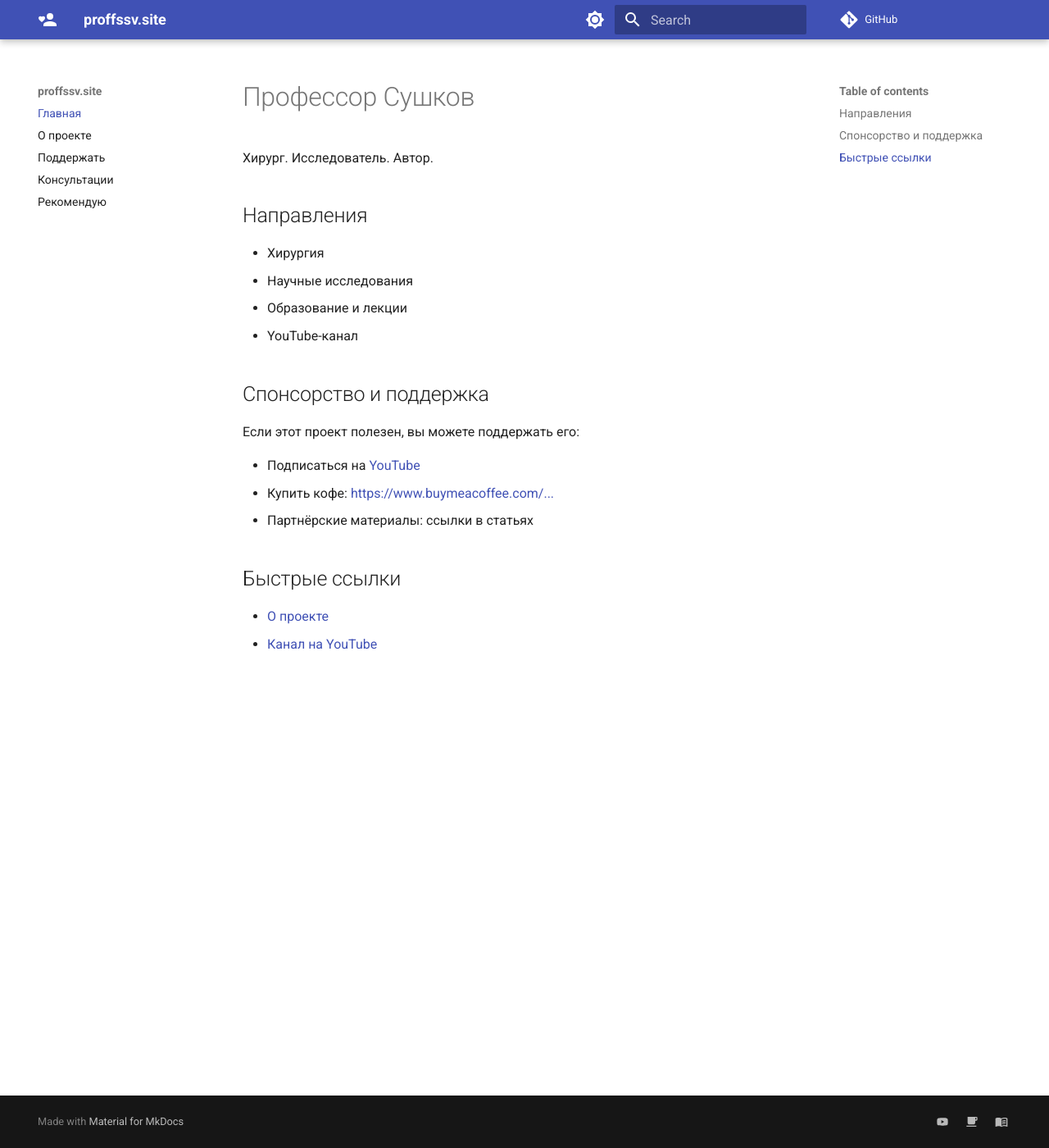
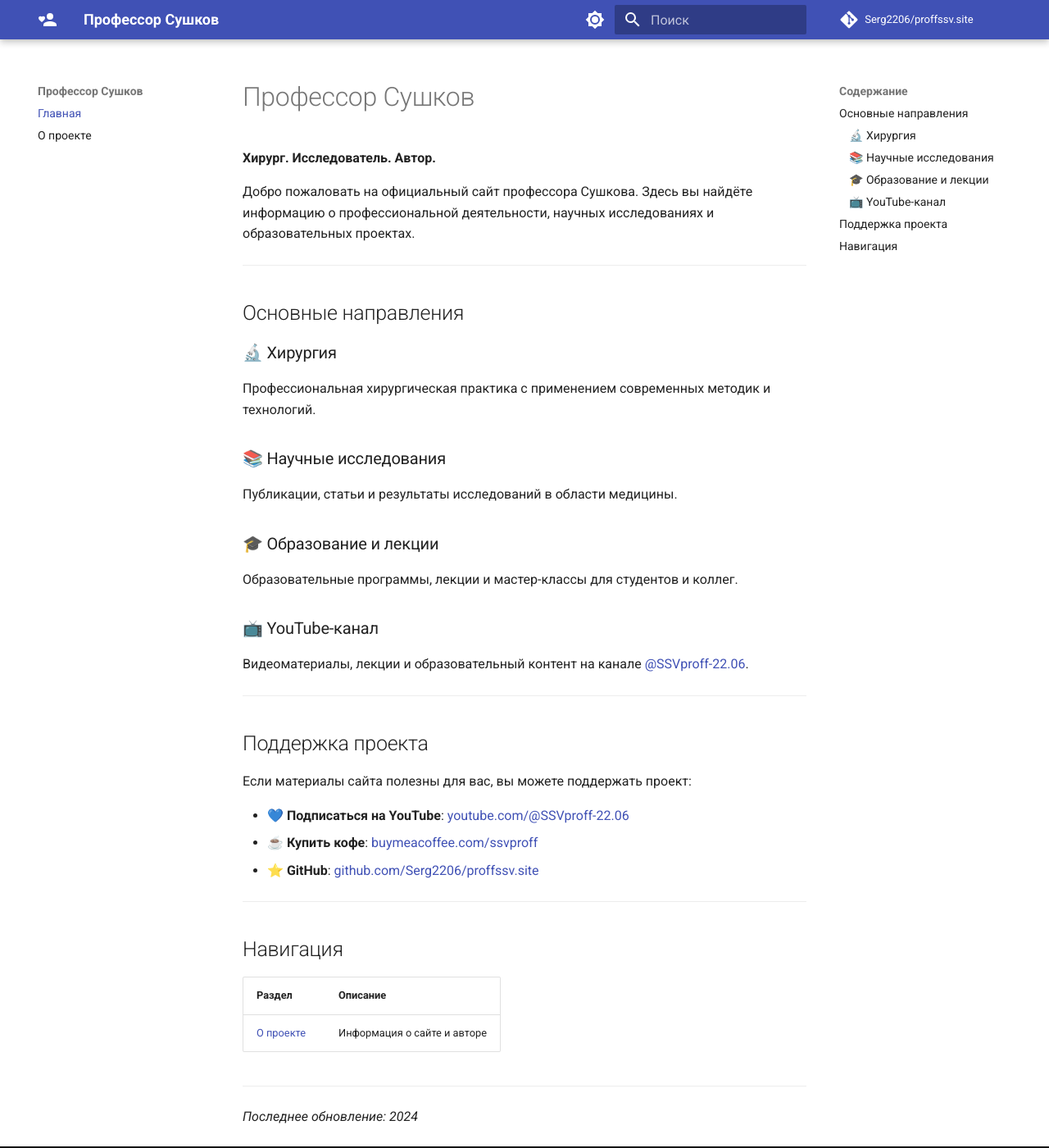
Before and after one commit to Serg2206/proffssv.site, an MkDocs documentation site: the page built from docs/index.md, in a window 1280 px wide and 1400 px high. Shown: the whole window at 82% size. Built offline with MkDocs 1.6.1 and Material for MkDocs 9.7.7, drawn with Linux system fonts in a browser that asks for light colours; comment, search, counter and statistics services are not loaded; some of the changed text lies outside the part shown.

Commit message:
Update project configuration and deployment for proffssv.site domain
-Key features implemented:
-pyproject.toml: Added project metadata and documentation dependencies for MkDocs setup
-.github/workflows/jekyll-gh-pages.yml: Updated CI/CD workflow to build and deploy MkDocs site instead of Jekyll
-.gitignore: Enhanced ignore patterns for Python environments and build artifacts
-README.md: Updated documentation with comprehensive project setup and structure information
-docs/about.md: Expanded about page with project goals and contact information
-docs/index.md: Enhanced homepage with detailed sections and navigation table
-mkdocs.yml: Configured Material theme with Russian localization, dark/light mode, and social links
-Removed duplicate CNAME file from docs directory to maintain proper GitHub Pages configuration
-Updated workflow to support both main and master branch deployments with Python 3.11 environment

```diff
--- a/docs/index.md
+++ b/docs/index.md
@@ -1,23 +1,43 @@
 # Профессор Сушков
 
-Хирург. Исследователь. Автор.
+**Хирург. Исследователь. Автор.**
 
-## Направления
+Добро пожаловать на официальный сайт профессора Сушкова. Здесь вы найдёте информацию о профессиональной деятельности, научных исследованиях и образовательных проектах.
 
-- Хирургия
-- Научные исследования
-- Образование и лекции
-- YouTube-канал
+---
 
-## Спонсорство и поддержка
+## Основные направления
 
-Если этот проект полезен, вы можете поддержать его:
+### 🔬 Хирургия
+Профессиональная хирургическая практика с применением современных методик и технологий.
 
-- Подписаться на [YouTube](https://www.youtube.com/@SSVproff-22.06)
-- Купить кофе: <https://www.buymeacoffee.com/...>
-- Партнёрские материалы: ссылки в статьях
+### 📚 Научные исследования
+Публикации, статьи и результаты исследований в области медицины.
 
-## Быстрые ссылки
+### 🎓 Образование и лекции
+Образовательные программы, лекции и мастер-классы для студентов и коллег.
 
-- [О проекте](./about.md)
-- [Канал на YouTube](https://www.youtube.com/@SSVproff-22.06)
+### 📺 YouTube-канал
+Видеоматериалы, лекции и образовательный контент на канале [@SSVproff-22.06](https://www.youtube.com/@SSVproff-22.06).
+
+---
+
+## Поддержка проекта
+
+Если материалы сайта полезны для вас, вы можете поддержать проект:
+
+- 💙 **Подписаться на YouTube**: [youtube.com/@SSVproff-22.06](https://www.youtube.com/@SSVproff-22.06)
+- ☕ **Купить кофе**: [buymeacoffee.com/ssvproff](https://www.buymeacoffee.com/ssvproff)
+- ⭐ **GitHub**: [github.com/Serg2206/proffssv.site](https://github.com/Serg2206/proffssv.site)
+
+---
+
+## Навигация
+
+| Раздел | Описание |
+|--------|----------|
+| [О проекте](./about.md) | Информация о сайте и авторе |
+
+---
+
+*Последнее обновление: 2024*
--- a/docs/pyproject.toml
+++ /dev/null
@@ -1,6 +0,0 @@
-[project]
-name = "proffssv.site"
-version = "1.0.0"
-description = "Site sources"
-readme = "docs/index.md"
-requires-python = ">=3.11"
--- a/mkdocs.yml
+++ b/mkdocs.yml
@@ -1,57 +1,73 @@
-site_name: proffssv.site
+site_name: Профессор Сушков
+site_description: Хирург. Исследователь. Автор.
 site_url: https://proffssv.site
 repo_url: https://github.com/Serg2206/proffssv.site
+repo_name: Serg2206/proffssv.site
 edit_uri: edit/main/docs/
 
 theme:
   name: material
+  language: ru
   palette:
     - scheme: default
       primary: indigo
       accent: indigo
       toggle:
         icon: material/brightness-7
-        name: Switch to dark mode
+        name: Переключить на тёмную тему
     - scheme: slate
       primary: indigo
       accent: indigo
       toggle:
         icon: material/brightness-4
-        name: Switch to light mode
+        name: Переключить на светлую тему
   features:
     - navigation.tracking
     - navigation.expand
     - navigation.indexes
+    - navigation.top
     - content.code.copy
     - content.code.annotate
+    - search.suggest
+    - search.highlight
   icon:
     logo: material/account-heart
-  favicon: assets/favicon.png
 
 extra:
   social:
-    - icon: material/youtube
+    - icon: fontawesome/brands/youtube
       link: https://www.youtube.com/@SSVproff-22.06
       name: YouTube
-    - icon: material/coffee
-      link: https://www.buymeacoffee.com/ssvproff
-      name: Buy Me a Coffee
-    - icon: material/book-open-variant
+    - icon: fontawesome/brands/github
       link: https://github.com/Serg2206/proffssv.site
       name: GitHub
+    - icon: fontawesome/regular/handshake
+      link: https://www.buymeacoffee.com/ssvproff
+      name: Поддержать проект
+
+copyright: "&copy; 2024 Профессор Сушков"
 
 plugins:
-  - search
+  - search:
+      lang:
+        - ru
+        - en
 
 markdown_extensions:
   - admonition
   - attr_list
+  - md_in_html
   - toc:
       permalink: true
+      permalink_title: Постоянная ссылка
+  - pymdownx.highlight:
+      anchor_linenums: true
+      line_spans: __span
+      pygments_lang_class: true
+  - pymdownx.inlinehilite
+  - pymdownx.snippets
+  - pymdownx.superfences
 
 nav:
   - Главная: index.md
   - О проекте: about.md
-  - Поддержать: support.md
-  - Консультации: consultations.md
-  - Рекомендую: recommend.md
```
Also changed, not shown: README.md (+57 -5 lines), docs/about.md (+23 -2 lines), pyproject.toml (added, +12 -0 lines), 3 other files.
